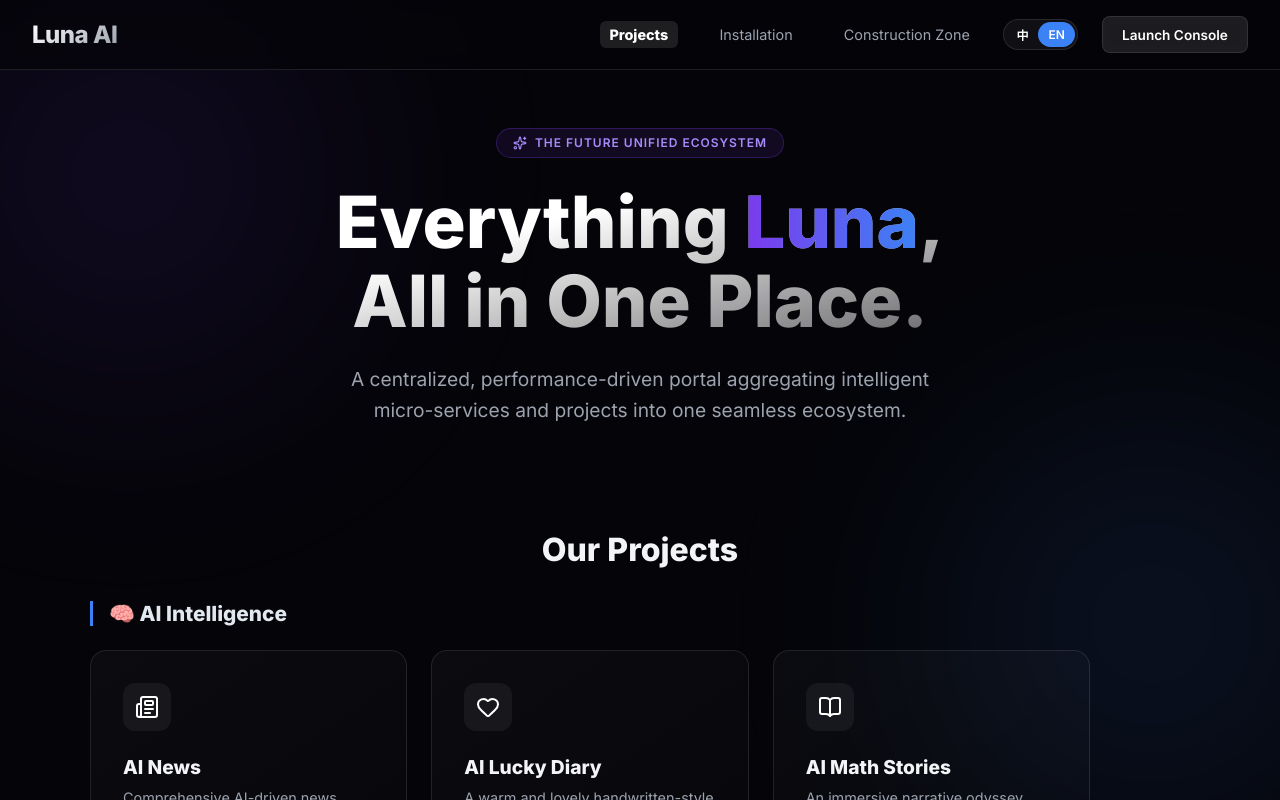
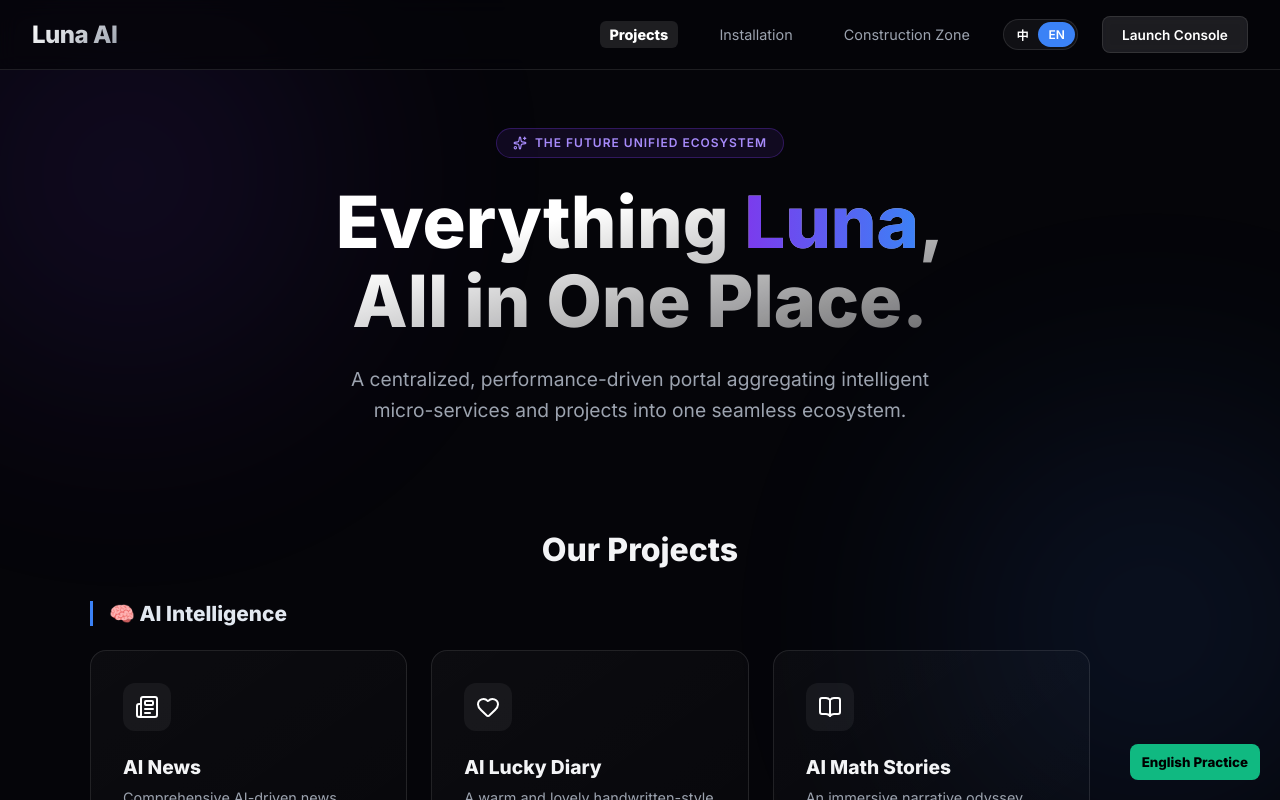
Before and after one commit to toydogcat/luna-ai, a React (Vite) app: page / in a window 1280 px wide. Shown: the top 800 px of the page. Built offline with nearby package versions, Linux system fonts and the light colour scheme.

Commit message:
feat: add EnglishPractice component for interactive language learning

```diff
--- a/src/App.jsx
+++ b/src/App.jsx
@@ -3,6 +3,7 @@ import { motion, AnimatePresence } from 'framer-motion';
 import { Sparkles, ArrowRight, Zap, Globe, Users, MousePointerClick, Newspaper, Home, Languages, Heart, Code, Database, Eye, BookOpen, Scroll, Crown, Bomb, Grid3X3, Grid, Lock, Terminal, CheckCircle2, Smartphone, Shield, Library, Clapperboard, Fingerprint, ScanQrCode, Target, MapPin, Braces, BarChart2, Swords, Car, Siren, MessageSquare, Gavel, CloudLightning, Trees } from 'lucide-react';
 import { useTranslation } from 'react-i18next';
 import { trackEvent } from './firebase';
+import EnglishPractice from './EnglishPractice';
 
 const PROJECT_CATEGORIES = [
   {
@@ -154,6 +155,13 @@ const PROJECT_CATEGORIES = [
         url: 'https://toydogcat.github.io/sim-ecosystem/',
         icon: <Trees size={24} />
       }
+      ,
+      {
+        id: 'sim-cfo',
+        translationKey: 'projects.simCFO',
+        url: 'https://toydogcat.github.io/sim-cfo-center/',
+        icon: <BarChart2 size={24} />
+      }
     ]
   },
   {
@@ -183,7 +191,7 @@ const PROJECT_CATEGORIES = [
         translationKey: 'projects.aiStudioEnglish',
         url: 'https://toydogcat.github.io/chat-partner-gemini/',
         icon: <CloudLightning size={24} />,
-        isExternal: true
+        isExternal: false
       }
     ]
   },
@@ -722,6 +730,7 @@ function App() {
       </div>
 
       {/* FULLSCREEN OVERLAY IFRAME VIEWER */}
+      <EnglishPractice />
       <AnimatePresence>
         {activeProject && (
           <motion.div
--- /dev/null
+++ b/src/EnglishPractice.jsx
@@ -0,0 +1,143 @@
+import React, { useState, useEffect, useRef } from 'react';
+
+function EnglishPractice() {
+  const [open, setOpen] = useState(false);
+  const [messages, setMessages] = useState([
+    { sender: 'bot', text: "Hi! I'm your English practice partner. Press mic or type to start." }
+  ]);
+  const [input, setInput] = useState('');
+  const [listening, setListening] = useState(false);
+  const recognitionRef = useRef(null);
+
+  useEffect(() => {
+    const SpeechRecognition = window.SpeechRecognition || window.webkitSpeechRecognition;
+    if (SpeechRecognition) {
+      const rec = new SpeechRecognition();
+      rec.lang = 'en-US';
+      rec.interimResults = false;
+      rec.onresult = (e) => {
+        const text = e.results[0][0].transcript;
+        setInput(prev => prev ? prev + ' ' + text : text);
+        setListening(false);
+      };
+      rec.onend = () => setListening(false);
+      rec.onerror = () => setListening(false);
+      recognitionRef.current = rec;
+    }
+    return () => {
+      if (recognitionRef.current) {
+        recognitionRef.current.onresult = null;
+        recognitionRef.current.onend = null;
+        recognitionRef.current.onerror = null;
+      }
+    };
+  }, []);
+
+  const startListen = () => {
+    if (!recognitionRef.current) {
+      alert('SpeechRecognition not supported in this browser.');
+      return;
+    }
+    try {
+      recognitionRef.current.start();
+      setListening(true);
+    } catch (e) {
+      setListening(false);
+    }
+  };
+
+  const stopListen = () => {
+    if (recognitionRef.current) recognitionRef.current.stop();
+    setListening(false);
+  };
+
+  const speak = (text) => {
+    if (!window.speechSynthesis) return;
+    const ut = new SpeechSynthesisUtterance(text);
+    ut.lang = 'en-US';
+    window.speechSynthesis.cancel();
+    window.speechSynthesis.speak(ut);
+  };
+
+  const addMessage = (sender, text) => setMessages(m => [...m, { sender, text }]);
+
+  const generateReply = (text) => {
+    const t = text.toLowerCase();
+    if (t.includes('hello') || t.includes('hi')) return "Hello! What's your name and what would you like to practice today?";
+    if (t.includes('cfo') || t.includes('company') || t.includes('business')) return "Great—let's role-play. You are the CFO starting a company. How would you introduce your business idea in one sentence?";
+    if (t.includes('help') || t.includes('tips')) return "Try speaking clearly and use short sentences. I will correct minor grammar when you ask.";
+    return `I heard: "${text}". Try asking me to role-play a customer, investor, or co-founder.`;
+  };
+
+  const sendMessage = async () => {
+    if (!input.trim()) return;
+    const text = input.trim();
+    addMessage('user', text);
+    setInput('');
+    const reply = generateReply(text);
+    setTimeout(() => {
+      addMessage('bot', reply);
+      speak(reply);
+    }, 600);
+  };
+
+  const [useCloud, setUseCloud] = useState(false);
+
+  const styles = {
+    wrapper: { position: 'fixed', right: 20, bottom: 20, zIndex: 1200, display: 'flex', flexDirection: 'column', alignItems: 'flex-end' },
+    toggle: { background: 'var(--accent)', color: '#000', border: 'none', padding: '10px 12px', borderRadius: 8, cursor: 'pointer', fontWeight: 700 },
+    panel: { width: 360, maxWidth: 'calc(100vw - 40px)', background: 'rgba(0,0,0,0.8)', border: '1px solid rgba(255,255,255,0.06)', padding: 12, borderRadius: 10, marginTop: 8, color: '#fff' },
+    header: { fontWeight: 700, marginBottom: 8 },
+    chat: { maxHeight: 260, overflowY: 'auto', display: 'flex', flexDirection: 'column', gap: 8, padding: 6 },
+    userMsg: { alignSelf: 'flex-end', background: 'rgba(0,200,150,0.12)', padding: 8, borderRadius: 8, maxWidth: '85%' },
+    botMsg: { alignSelf: 'flex-start', background: 'rgba(255,255,255,0.04)', padding: 8, borderRadius: 8, maxWidth: '85%' },
+    controls: { display: 'flex', gap: 8, marginTop: 8, alignItems: 'center' },
+    mic: { padding: '8px 10px', borderRadius: 8, background: 'rgba(255,255,255,0.03)', border: '1px solid rgba(255,255,255,0.04)', color: '#fff', cursor: 'pointer' },
+    input: { flex: 1, padding: 8, borderRadius: 8, border: '1px solid rgba(255,255,255,0.06)', background: 'transparent', color: '#fff' },
+    send: { padding: '8px 10px', borderRadius: 8, background: 'var(--accent)', border: 'none', color: '#000', cursor: 'pointer' }
+  };
+
+  return (
+    <div style={styles.wrapper}>
+      <button style={styles.toggle} onClick={() => setOpen(o => !o)}>{open ? 'Close English Practice' : 'English Practice'}</button>
+      {open && (
+        <div style={styles.panel}>
+          <div style={{display:'flex', alignItems:'center', justifyContent:'space-between', gap: 8}}>
+            <div style={styles.header}>Cloud English Practice — Inline</div>
+            <div style={{display:'flex', gap:8}}>
+              <button onClick={() => setUseCloud(c => !c)} style={{padding:'6px 10px', borderRadius:8, cursor:'pointer'}}>{useCloud ? 'Use Local' : 'Use Cloud'}</button>
+            </div>
+          </div>
+          {!useCloud ? (
+            <>
+              <div style={styles.chat} aria-live="polite">
+                {messages.map((m, i) => (
+                  <div key={i} style={m.sender === 'user' ? styles.userMsg : styles.botMsg}>
+                    <div style={{ fontSize: '0.9rem' }}>{m.text}</div>
+                  </div>
+                ))}
+              </div>
+              <div style={styles.controls}>
+                <button onClick={listening ? stopListen : startListen} style={styles.mic}>{listening ? 'Stop' : '🎤'}</button>
+                <input value={input} onChange={e => setInput(e.target.value)} placeholder="Type or use mic to speak (English)" style={styles.input} onKeyDown={(e) => e.key === 'Enter' && sendMessage()} />
+                <button onClick={sendMessage} style={styles.send}>Send</button>
+              </div>
+            </>
+          ) : (
+            <div style={{height: '420px', width: '100%'}}>
+              <iframe
+                title="Cloud English Chat Partner"
+                src="https://toydogcat.github.io/chat-partner-gemini/"
+                style={{width: '100%', height: '100%', border: 'none', borderRadius: 8}}
+                allow="microphone; camera; autoplay; clipboard-write; encrypted-media"
+              />
+            </div>
+          )}
+          <div style={{ fontSize: '0.8rem', marginTop: 8, color: 'var(--text-muted)' }}>Note: You can switch to a cloud AI endpoint by modifying this component.</div>
+        </div>
+      )}
+    </div>
+  );
+}
+
+export default EnglishPractice;
```
